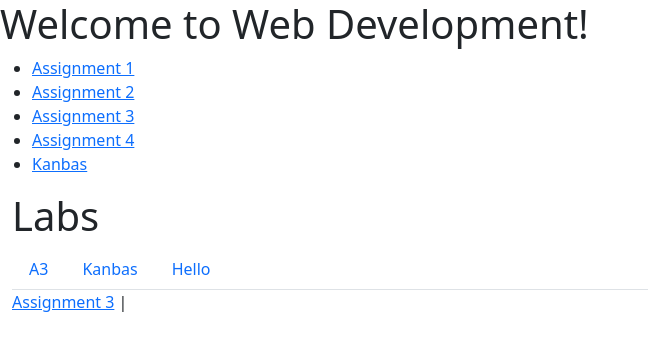
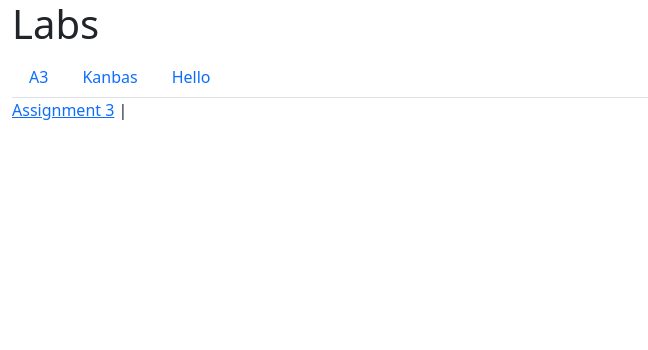
Before and after one commit to Rishabhh9/kanbas-react-web-app, a React (Create React App) app: page /#/Labs in a window 1280 px wide. Shown: the top 350 px of the page, without its empty margins (0-648 px from the left). Built offline with nearby package versions, Linux system fonts and the light colour scheme.

Commit message:
Changed the version

```diff
--- a/package.json
+++ b/package.json
@@ -14,8 +14,8 @@
     "font-awesome": "^4.7.0",
     "react": "^18.2.0",
     "react-dom": "^18.2.0",
-    "react-router": "^6.8.2",
-    "react-router-dom": "^6.8.2",
+    "react-router": "^6.22.0",
+    "react-router-dom": "^6.22.0",
     "react-icons": "^5.0.1",
     "react-scripts": "^5.0.1",
     "typescript": "^3.4.5",
--- a/public/index.html
+++ b/public/index.html
@@ -26,14 +26,14 @@
 </head>
 
 <body>
-  <h1>Welcome to Web Development!</h1>
+  <!-- <h1>Welcome to Web Development!</h1>
   <ul>
     <li><a href="/labs/a1/index.html">Assignment 1</a></li>
     <li><a href="/labs/a2/index.html">Assignment 2</a></li>
     <li><a href="#">Assignment 3</a></li>
     <li><a href="#">Assignment 4</a></li>
     <li><a href="/Kanbas/Dashboard/screen.html">Kanbas</a></li>
-  </ul>
+  </ul> -->
   <noscript>You need to enable JavaScript to run this app.</noscript>
   <div id="root"></div>
   <!--
--- a/src/App.tsx
+++ b/src/App.tsx
@@ -26,7 +26,7 @@ function App() {
     //   </header>
     // </div>
     <HashRouter>
-      <>
+      <div>
         <Routes>
           <Route path="/" element={<Navigate to="/Labs" />} />
 
@@ -34,7 +34,7 @@ function App() {
           <Route path="/Kanbas/*" element={<Kanbas />} />
           <Route path="/hello" element={<HelloWorld />} />
         </Routes>
-      </>
+      </div>
     </HashRouter>
   );
 }
--- a/src/Labs/index.tsx
+++ b/src/Labs/index.tsx
@@ -1,7 +1,7 @@
 import Assignment3 from "./a3";
 import Nav from "../Nav";
 import { Link } from "react-router-dom";
-import { Routes, Route, Navigate } from "react-router";
+import { Routes, Route } from "react-router";
 
 
 function Labs() {
```
Also changed, not shown: src/Nav.tsx (+9 -11 lines), 1 other file (tests, documents, lock files or other folders).
